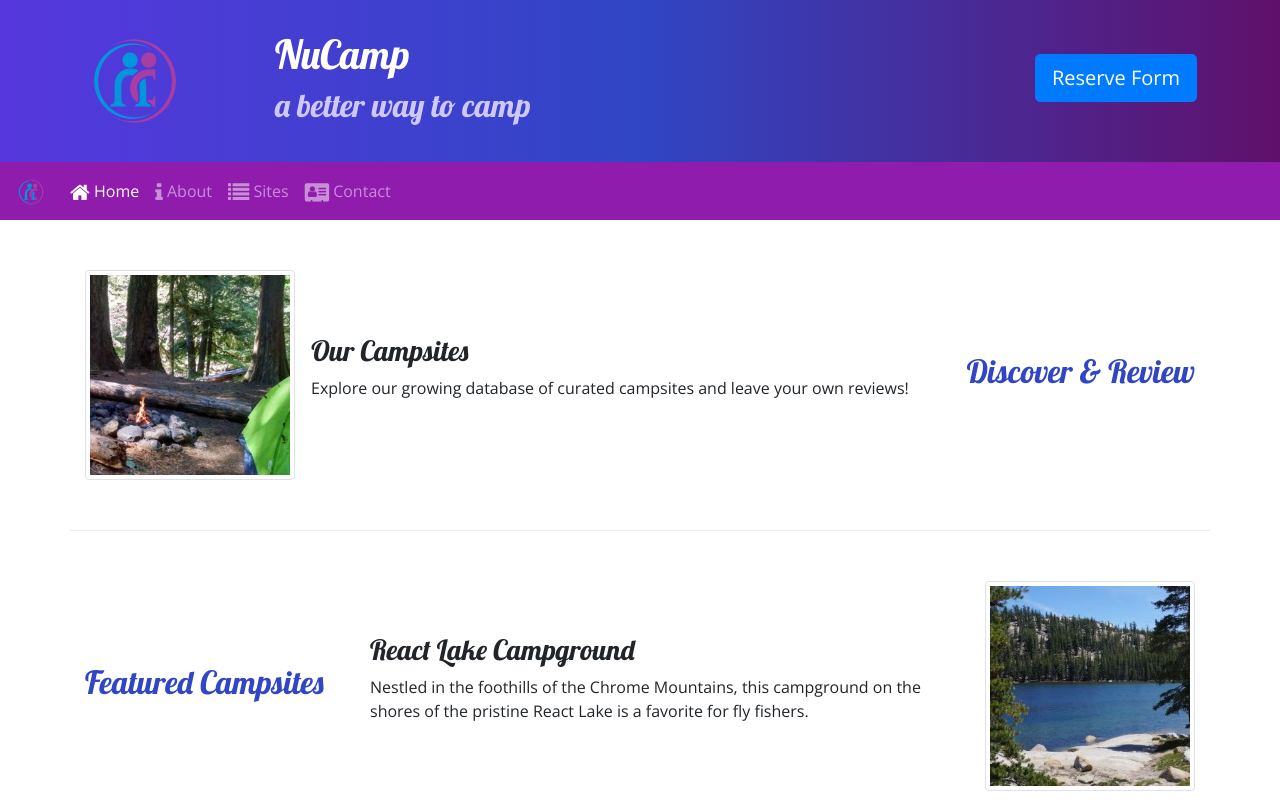
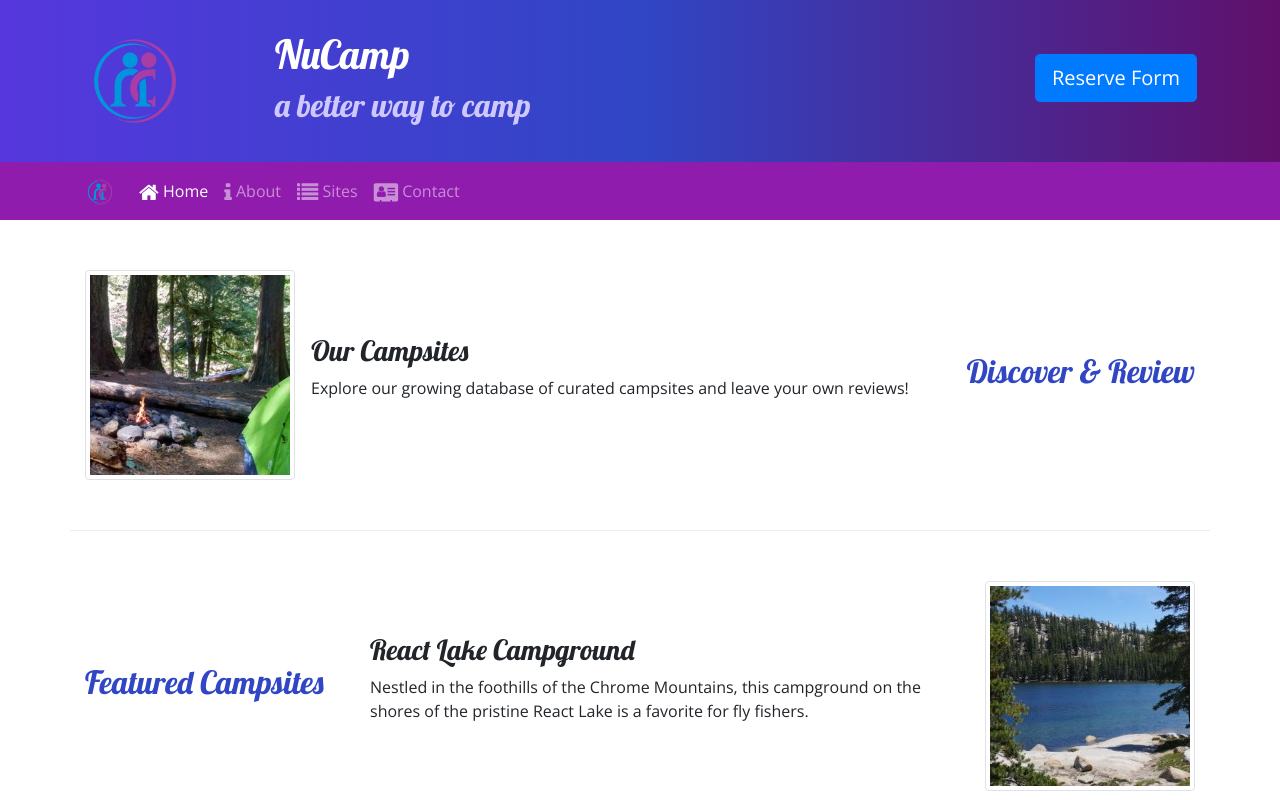
Before and after one commit to Omar-Attiyah/Bootstrap-git-Repos, a website: page index.html in a window 1280 px wide. Shown: the top 800 px of the page. Drawn offline with nearby package versions, Linux system fonts and the light colour scheme.

Commit message:
Final Changes on 2nd Assigment

```diff
--- a/index.html
+++ b/index.html
@@ -41,8 +41,8 @@
 
     </header>
 
-    <nav class="navbar navbar-expand-sm navbar-dark .sticky-top">
-        <div class="continer">
+    <nav class="navbar navbar-expand-sm navbar-dark sticky-top">
+        <div class="container">
 
             <a class="navbar-brand" href="index.html"><img src="img/logo.png" height="30" width="30" /></a>
 
```
Also changed, not shown: contactus.html (+2 -1 lines).
